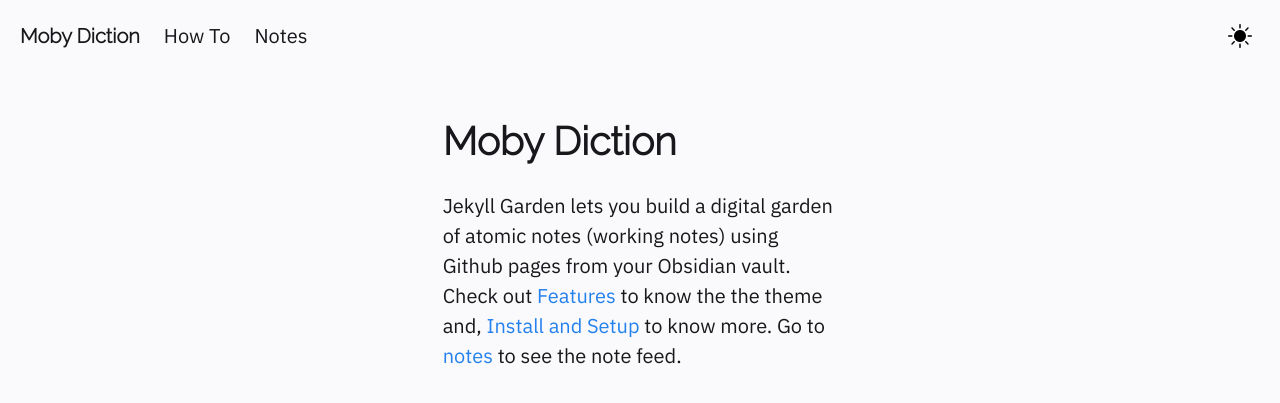
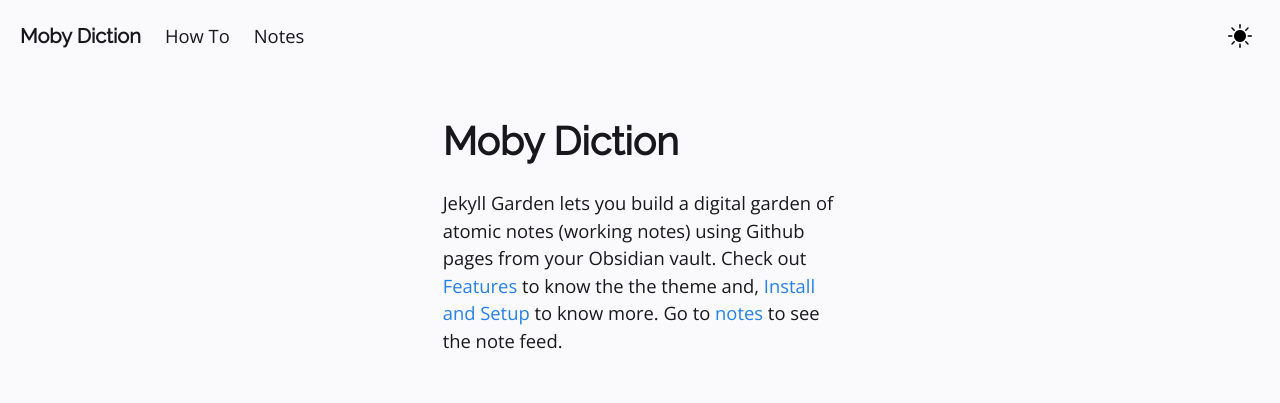
Before and after one commit to djdrysdale/djdrysdale.github.io, a Jekyll site: the page built from pages/index.md, in a window 1280 px wide. Shown: the top 403 px of the page. Built offline with Jekyll 4.4.1, drawn with Linux system fonts in a browser that asks for light colours; some web fonts are replaced.

Commit message:
Font updates

```diff
--- a/_layouts/Post.html
+++ b/_layouts/Post.html
@@ -40,7 +40,7 @@
     <link rel="preconnect" href="https://fonts.gstatic.com" crossorigin>
     <link href="https://fonts.googleapis.com/css2?family=IBM+Plex+Sans:ital,wght@0,400;0,600;1,400;1,600&display=swap"
         rel="stylesheet">
-    <link href="https://fonts.googleapis.com/css?family=Frank+Ruhl+Libre|Raleway:300" rel="stylesheet">
+    <link href="https://fonts.googleapis.com/css?family=Open+Sans|Raleway:300,400" rel="stylesheet">
     {%- if page.title -%}
     <meta content="{{ page.title }}" property="og:title">
     <meta content="article" property="og:type">
--- a/assets/css/main.css
+++ b/assets/css/main.css
@@ -237,7 +237,7 @@
 input,
 select,
 textarea {
-  font-family: 'Frank Ruhl Libre',"IBM Plex Sans", BlinkMacSystemFont, -apple-system, "Segoe UI", "Roboto", "Oxygen", "Ubuntu", "Cantarell", "Fira Sans", "Droid Sans", "Helvetica Neue", "Helvetica", "Arial", sans-serif; }
+  font-family: 'Open Sans',"IBM Plex Sans", BlinkMacSystemFont, -apple-system, "Segoe UI", "Roboto", "Oxygen", "Ubuntu", "Cantarell", "Fira Sans", "Droid Sans", "Helvetica Neue", "Helvetica", "Arial", sans-serif; }
 code,
 pre {
   -moz-osx-font-smoothing: auto;
@@ -246,7 +246,7 @@
 
 body {
   color: var(--text-main);
-  font-size: 1.25em;
+  font-size: 1.15em;
   font-weight: 400;
   line-height: 1.5; }
 
```
